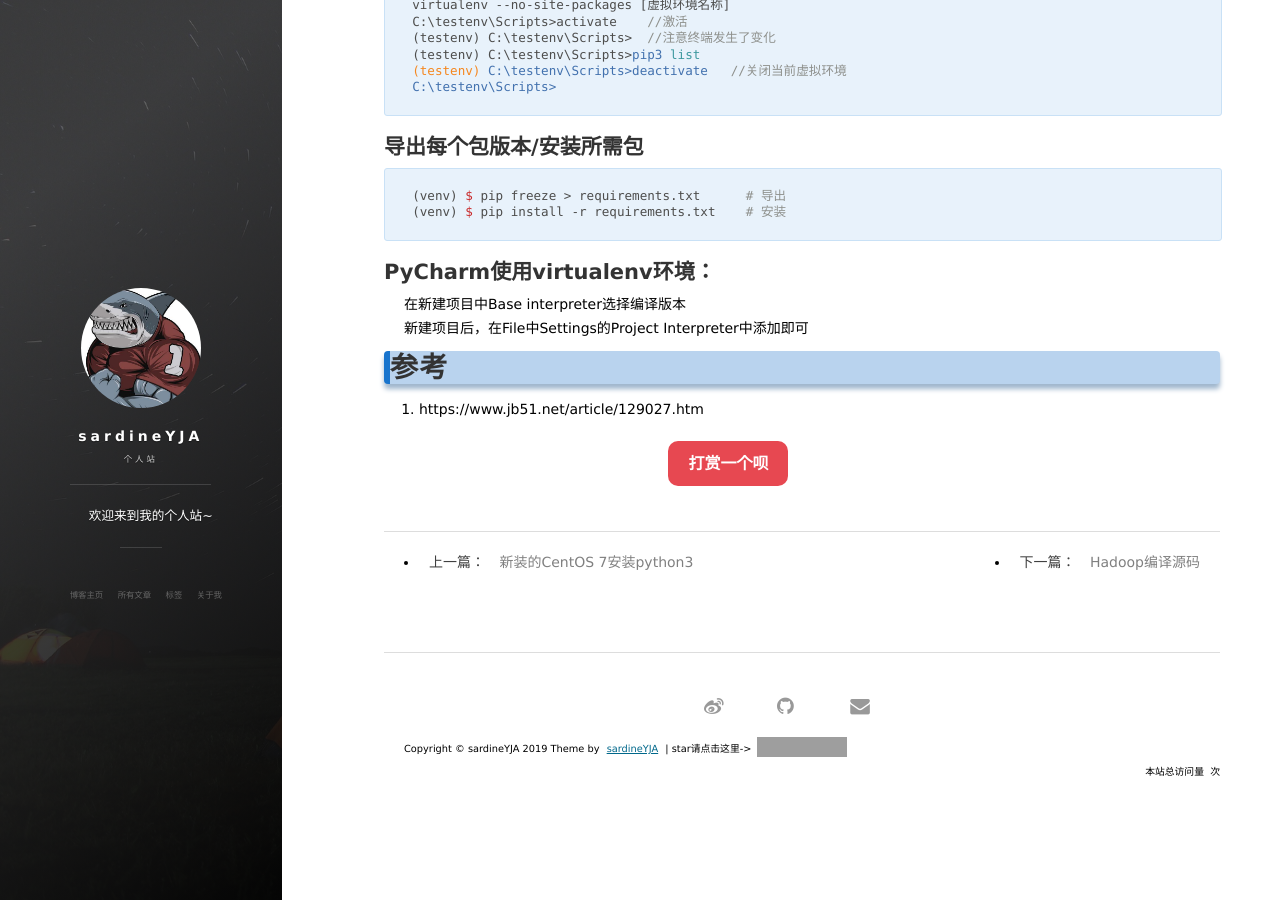
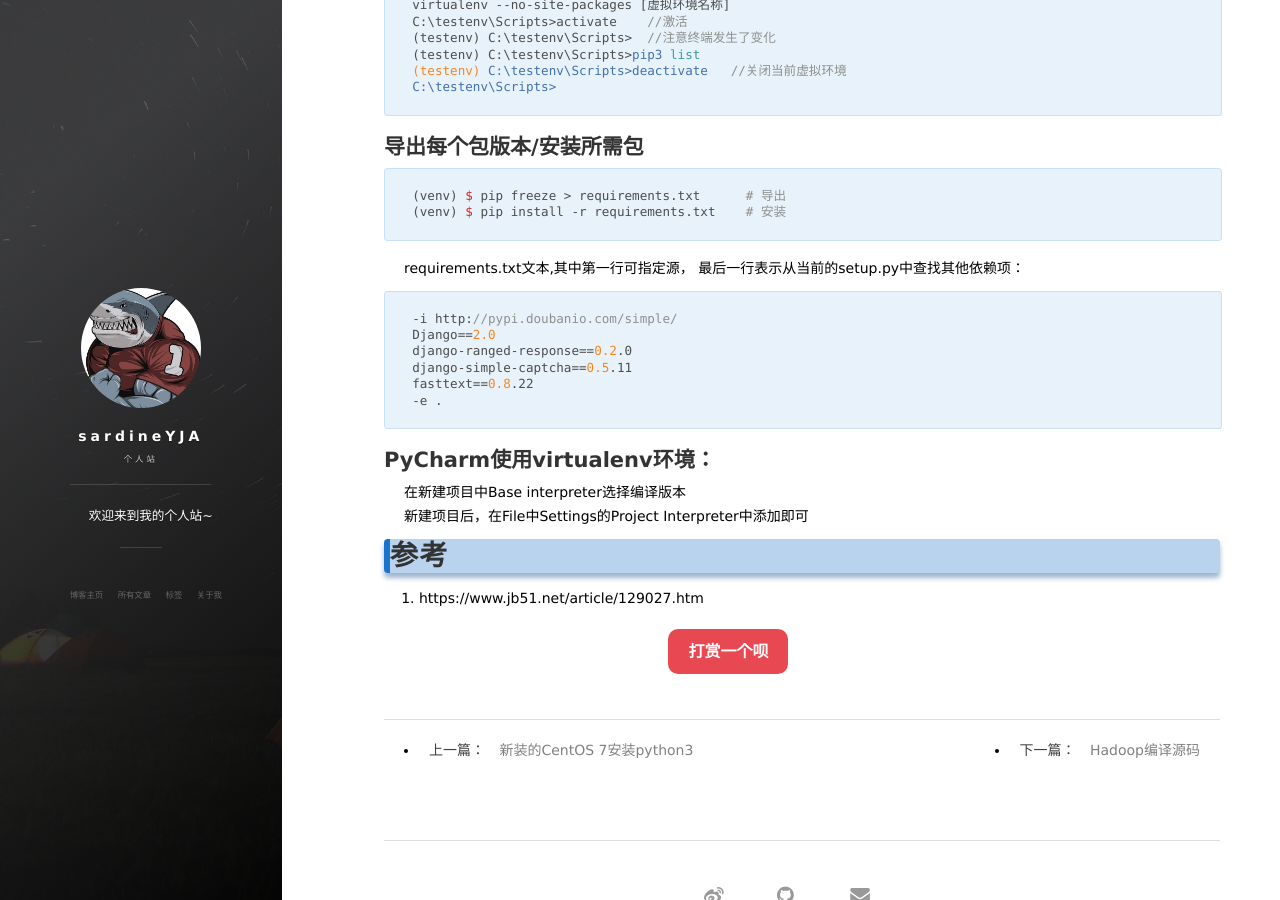
Before and after one commit to sardineYJA/sardineYJA.github.io, a Jekyll site: the page built from _posts/2019-02-15-python-virtualenv.md, in a window 1280 px wide and 900 px high, scrolled down 443 px. Built offline with Jekyll 4.4.1, drawn with Linux system fonts in a browser that asks for light colours; nearby versions of some CDN libraries; comment, search, counter and statistics services are not loaded; grey boxes are pictures that could not be loaded.

Commit message:
Update 2019-02-15-python-virtualenv.md

````diff
--- a/_posts/2019-02-15-python-virtualenv.md
+++ b/_posts/2019-02-15-python-virtualenv.md
@@ -34,6 +34,16 @@ C:\testenv\Scripts>
 (venv) $ pip freeze > requirements.txt      # 导出
 (venv) $ pip install -r requirements.txt    # 安装
 ```
+requirements.txt文本,其中第一行可指定源，
+最后一行表示从当前的setup.py中查找其他依赖项：
+```
+-i http://pypi.doubanio.com/simple/
+Django==2.0
+django-ranged-response==0.2.0
+django-simple-captcha==0.5.11
+fasttext==0.8.22
+-e .
+```
 
 ## PyCharm使用virtualenv环境：
 在新建项目中Base interpreter选择编译版本<br>
````
